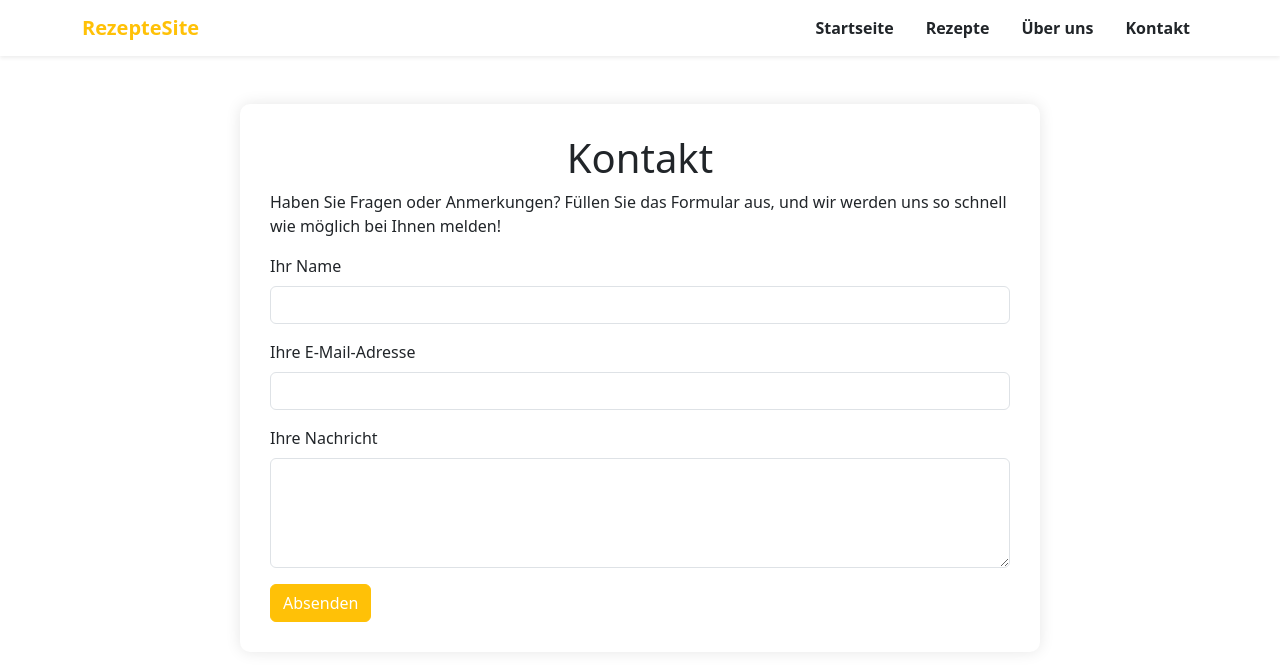
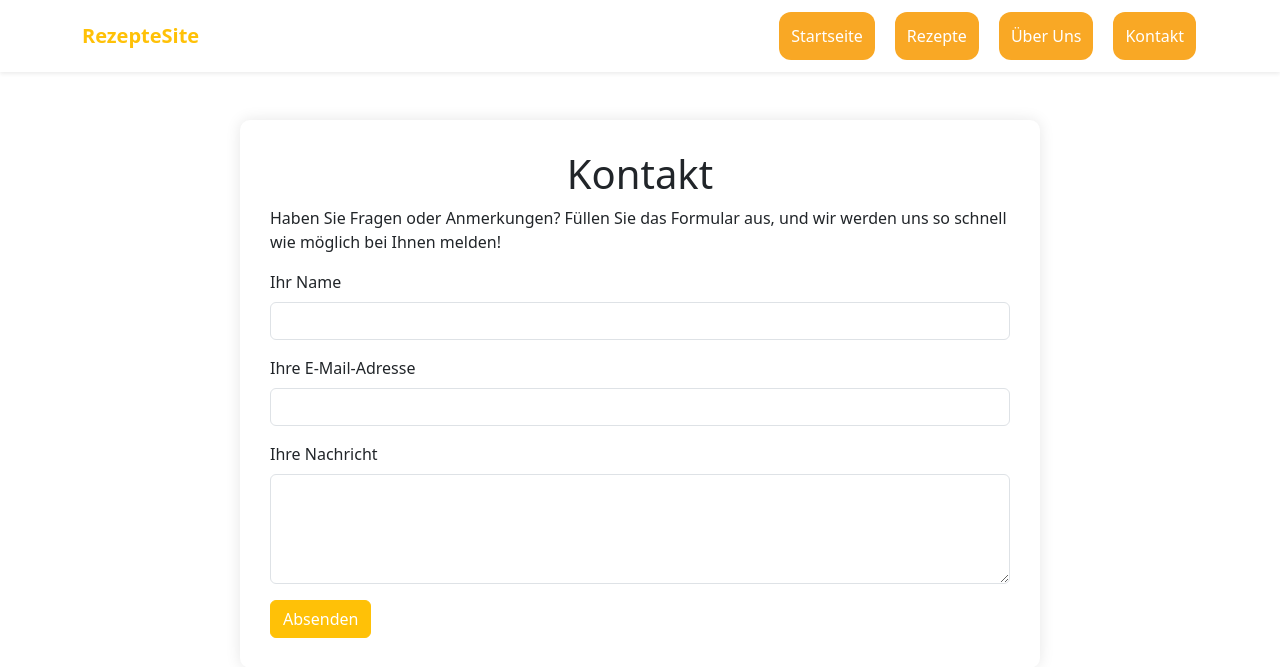
Before and after one commit to KKimiDev/TestProject, a PHP site: page /sites/Kontakt.html in a window 1280 px wide. Shown: the top 667 px of the page. Run offline with PHP 8.4, Linux system fonts and the light colour scheme.

Commit message:
Links und Buttons überarbeotet

```diff
--- a/Kontakt.html
+++ b/Kontakt.html
@@ -1,6 +1,6 @@
 <!DOCTYPE html>
 <html lang="de">
-<head>
+  <head>
     <base href="/sites/Rezepte/"/>
     <meta charset="UTF-8">
     <meta name="viewport" content="width=device-width, initial-scale=1.0">
@@ -10,7 +10,28 @@
     <!-- Bootstrap CSS -->
     <link href="https://cdn.jsdelivr.net/npm/bootstrap@5.3.0/dist/css/bootstrap.min.css" rel="stylesheet" />
     <!-- Dein custom CSS -->
-</head>
+
+    <style>
+      .B-Rund{
+            background-color: #f9a825;
+            padding: 12px 12px;
+            border: none;
+            color: white;
+            text-align: center;
+            text-decoration: none;
+            display: inline-block;
+            font-size: 16px;
+            margin: 4px 2px;
+            border-radius: 12px;
+      }
+      .B-Rund:hover{
+        box-shadow: 0 8px 16px 0 rgba(0,0,0,0.2), 0 6px 20px 0 rgba(0,0,0,0.19);
+        padding: 12.25px 12.25px;
+      }
+
+    </style>
+
+  </head>
 <body>
   <!-- Navigation Bar -->
   <nav class="navbar navbar-expand-lg navbar-light bg-white shadow-sm">
@@ -23,16 +44,16 @@
       <div class="collapse navbar-collapse" id="navbarNav">
         <ul class="navbar-nav ms-auto gap-3">
           <li class="nav-item">
-            <a class="nav-link text-dark fw-semibold" href="template">Startseite</a>
+            <button class="B-Rund" onclick="document.location='index'">Startseite</button>
           </li>
           <li class="nav-item">
-            <a class="nav-link text-dark fw-semibold" href="Suche">Rezepte</a>
+            <button class="B-Rund" onclick="document.location='Suche'">Rezepte</button>
           </li>
           <li class="nav-item">
-            <a class="nav-link text-dark fw-semibold" href="Ueberuns.html">Über uns</a>
+            <button class="B-Rund" onclick="document.location='Ueberuns.html'">Über Uns</button>
           </li>
           <li class="nav-item">
-            <a class="nav-link text-dark fw-semibold" href="Kontakt.html">Kontakt</a>
+            <button class="B-Rund" onclick="document.location='Kontakt.html'">Kontakt</button>
           </li>
         </ul>
       </div>
--- a/index.php
+++ b/index.php
@@ -147,7 +147,7 @@
   <!-- Navigation Bar -->
   <nav class="navbar navbar-expand-lg navbar-light bg-white shadow-sm">
     <div class="container">
-      <a class="navbar-brand fw-bold text-warning" href="template">RezepteSite</a>
+      <a class="navbar-brand fw-bold text-warning" href="index">RezepteSite</a>
       <button class="navbar-toggler" type="button" data-bs-toggle="collapse" data-bs-target="#navbarNav"
         aria-controls="navbarNav" aria-expanded="false" aria-label="Toggle navigation">
         <span class="navbar-toggler-icon"></span>
@@ -155,7 +155,7 @@
       <div class="collapse navbar-collapse" id="navbarNav">
         <ul class="navbar-nav ms-auto gap-3">
           <li class="nav-item">
-            <button class="B-Rund" onclick="document.location='template'">Startseite</button>
+            <button class="B-Rund" onclick="document.location='index'">Startseite</button>
           </li>
           <li class="nav-item">
             <button class="B-Rund" onclick="document.location='Suche'">Rezepte</button>
```
